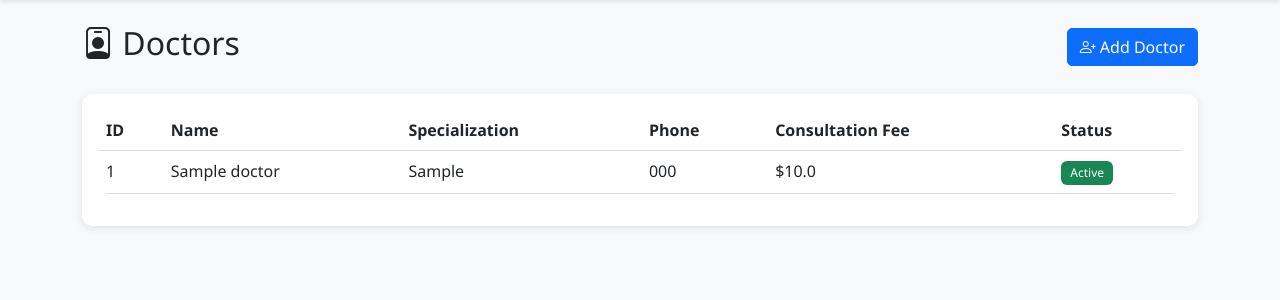
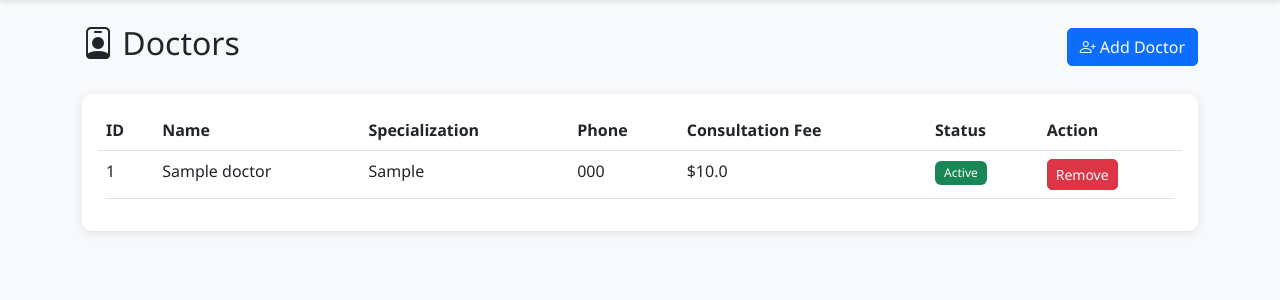
Before and after one commit to pagidelaprashanth99-bit/hostel_management, a Flask app: page /admin/doctors in a window 1280 px wide. Shown: the part 56-356 px from the top of the page. Run offline with Flask 3, Linux system fonts and the light colour scheme; the visitor is signed in with stand-in values (Sample User, id 1); tables that the repository leaves empty hold one stand-in row (values such as "Sample post").

Commit message:
Update doctors.html

```diff
--- a/templates/admin/doctors.html
+++ b/templates/admin/doctors.html
@@ -22,6 +22,7 @@
                         <th>Phone</th>
                         <th>Consultation Fee</th>
                         <th>Status</th>
+                        <th>Action</th>
                     </tr>
                 </thead>
                 <tbody>
@@ -39,10 +40,18 @@
                                 <span class="badge bg-secondary">Inactive</span>
                             {% endif %}
                         </td>
+                        <td>
+    <form method="POST" action="{{ url_for('delete_doctor', doctor_id=doctor.id) }}">
+        <button type="submit" class="btn btn-danger btn-sm"
+                onclick="return confirm('Remove this doctor?')">
+            Remove
+        </button>
+    </form>
+</td>
                     </tr>
                     {% else %}
                     <tr>
-                        <td colspan="6" class="text-center">No doctors found.</td>
+                        <td colspan="7" class="text-center">No doctors found.</td>
                     </tr>
                     {% endfor %}
                 </tbody>
```
